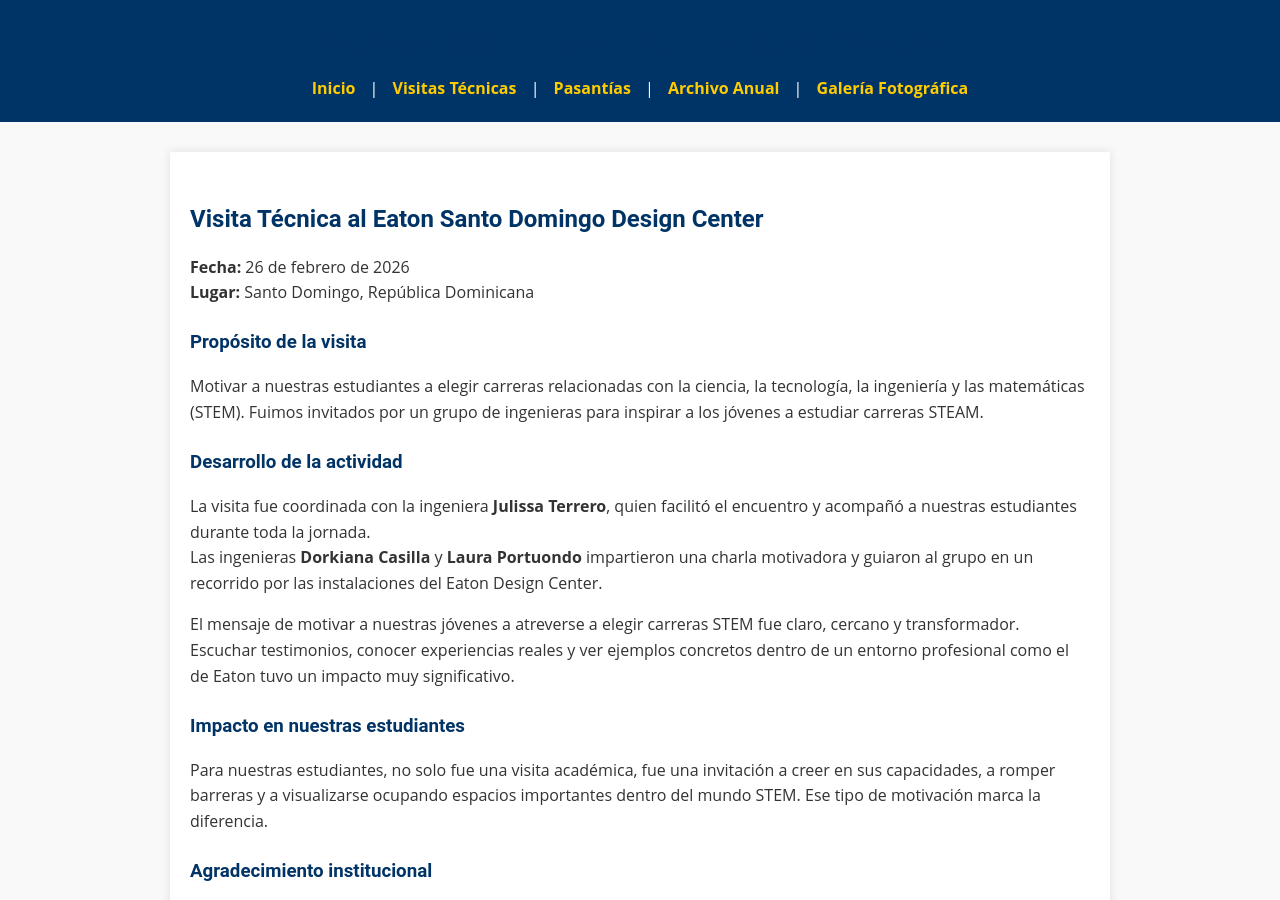
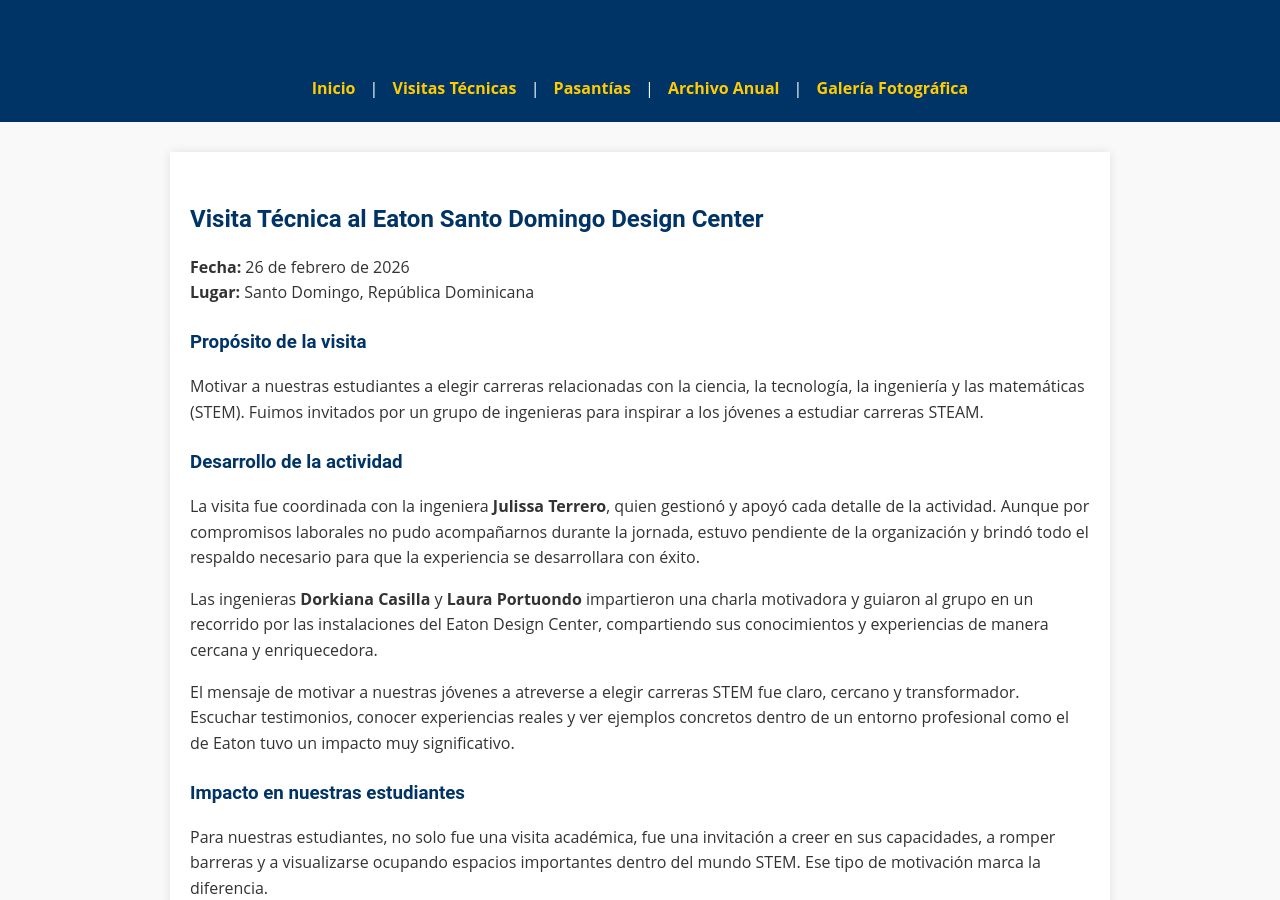
Before and after one commit to Aarias23/revista-vinculacion, a Jekyll site: the page built from visitas/eaton-design-center.md, in a window 1280 px wide and 900 px high. Built offline with Jekyll 4.4.1, drawn with Linux system fonts in a browser that asks for light colours.

```diff
--- a/visitas/eaton-design-center.md
+++ b/visitas/eaton-design-center.md
@@ -14,8 +14,9 @@
 
 ### Desarrollo de la actividad
 
-La visita fue coordinada con la ingeniera **Julissa Terrero**, quien facilitó el encuentro y acompañó a nuestras estudiantes durante toda la jornada.
-Las ingenieras **Dorkiana Casilla** y **Laura Portuondo** impartieron una charla motivadora y guiaron al grupo en un recorrido por las instalaciones del Eaton Design Center.
+La visita fue coordinada con la ingeniera **Julissa Terrero**, quien gestionó y apoyó cada detalle de la actividad. Aunque por compromisos laborales no pudo acompañarnos durante la jornada, estuvo pendiente de la organización y brindó todo el respaldo necesario para que la experiencia se desarrollara con éxito.
+
+Las ingenieras **Dorkiana Casilla** y **Laura Portuondo** impartieron una charla motivadora y guiaron al grupo en un recorrido por las instalaciones del Eaton Design Center, compartiendo sus conocimientos y experiencias de manera cercana y enriquecedora.
 
 El mensaje de motivar a nuestras jóvenes a atreverse a elegir carreras STEM fue claro, cercano y transformador. Escuchar testimonios, conocer experiencias reales y ver ejemplos concretos dentro de un entorno profesional como el de Eaton tuvo un impacto muy significativo.
 
```
